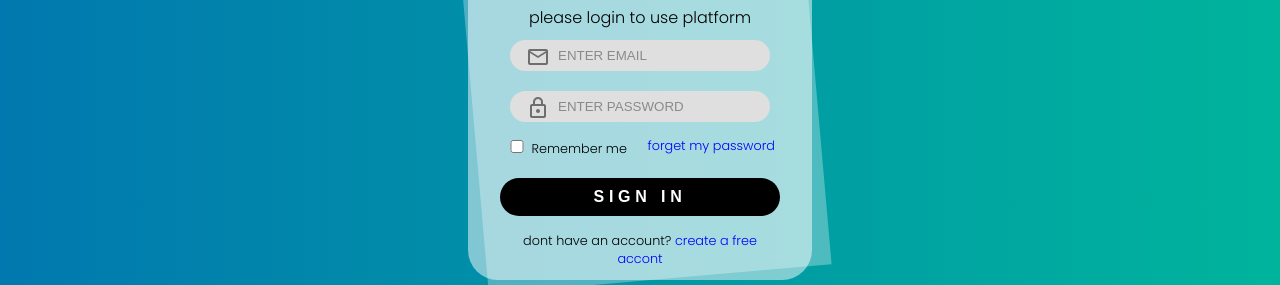
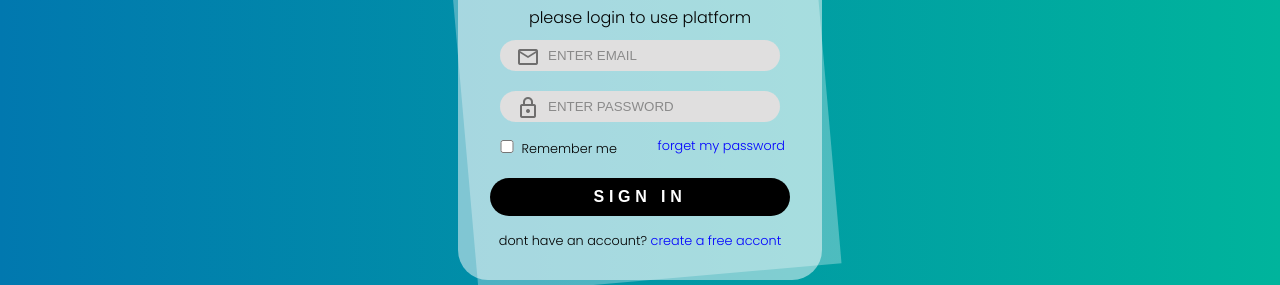
Before and after one commit to suriyaofficial/donate-blood, a plain HTML site: page index.html in a window 1280 px wide. Shown: the part 302-587 px from the top of the page. Drawn offline with nearby package versions, Linux system fonts and the light colour scheme.

Commit message:
card width change

```diff
--- a/style.css
+++ b/style.css
@@ -15,7 +15,7 @@ body{
 
 .login-card{
 
-    width: 280;
+    width: 300;
     height: 400;
     background-color: rgba(255, 255, 255, .5);
     padding: 2rem;
```
